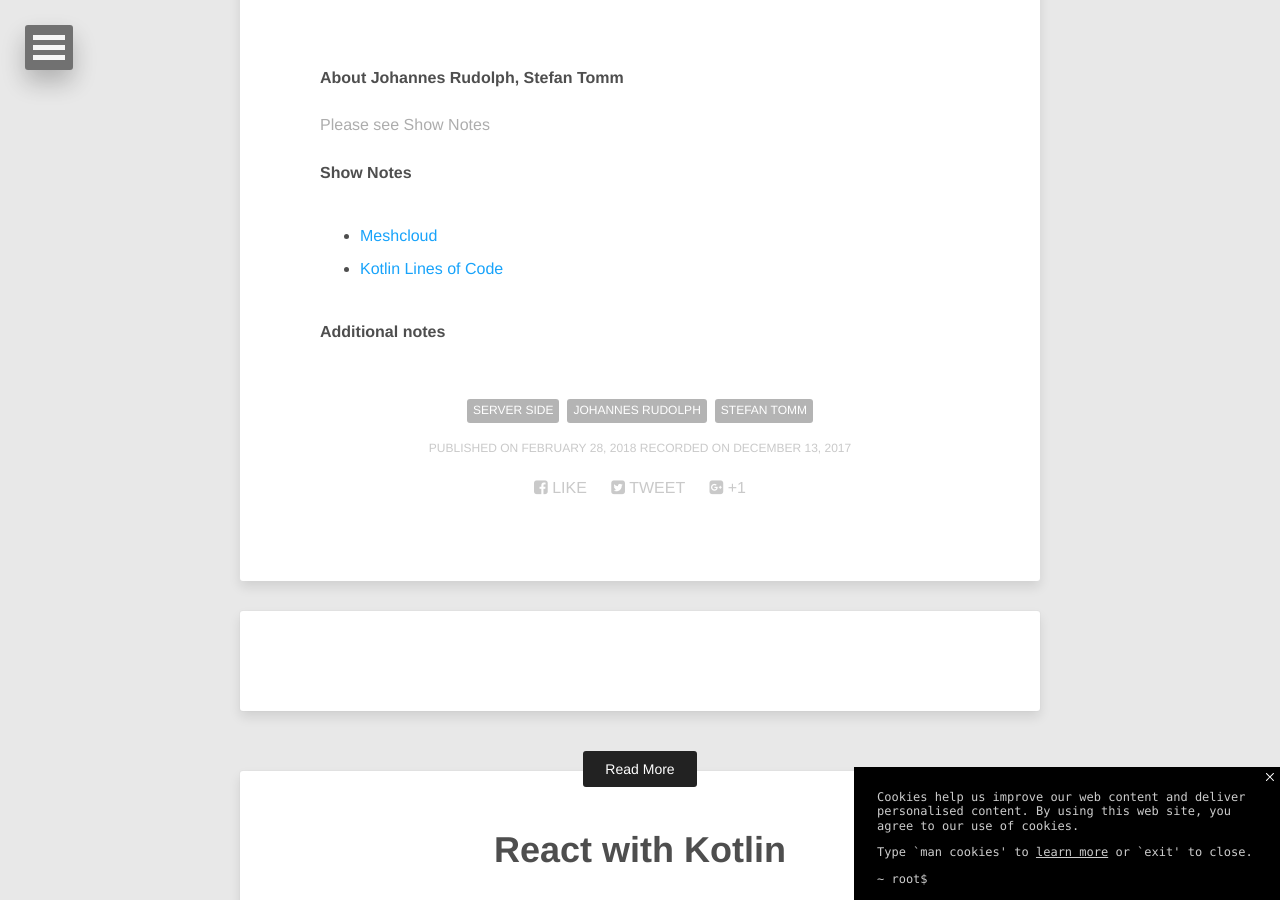
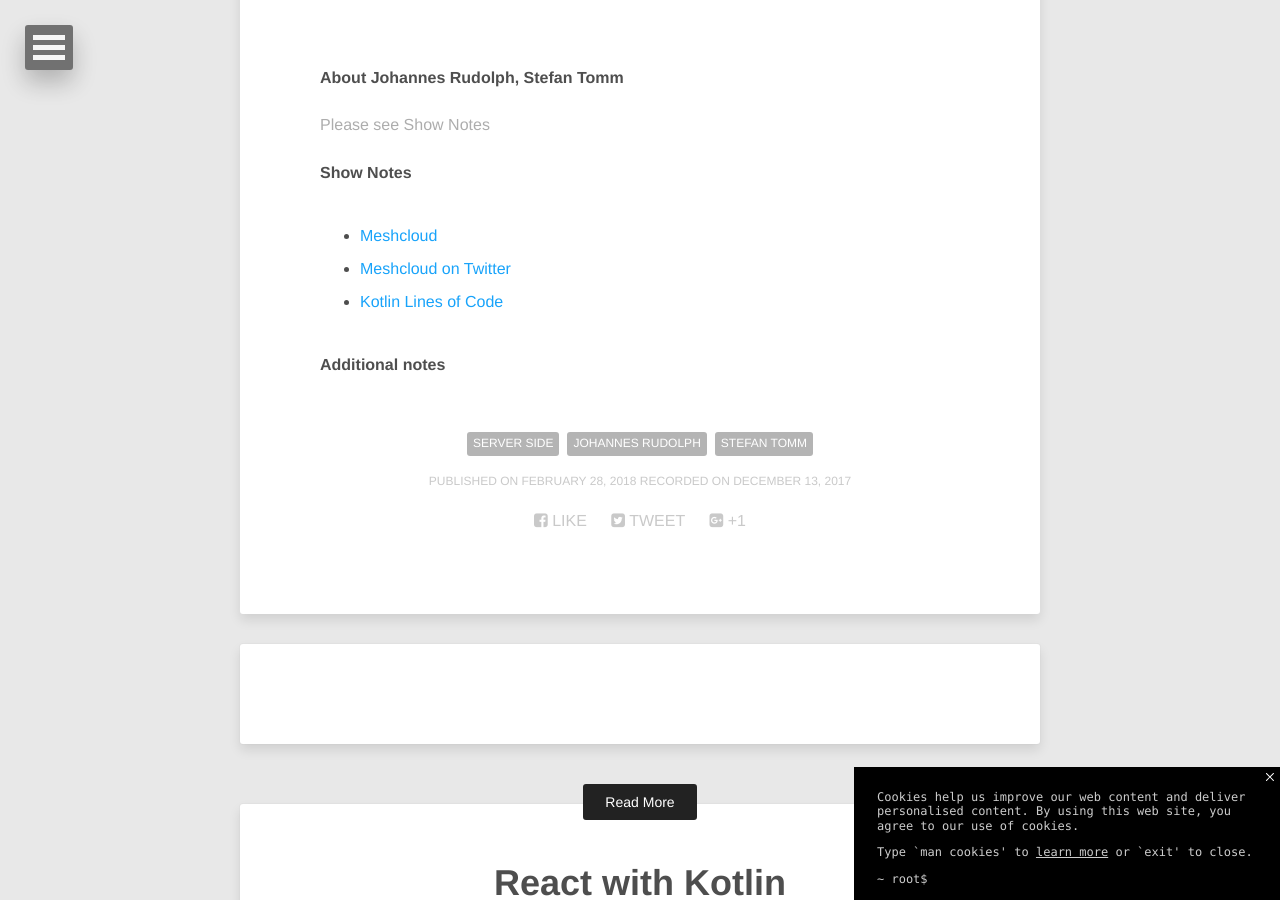
Before and after one commit to talkingkotlin/website, a Jekyll site: the page built from _posts/2018-02-28-kotlin-on-the-backend-at-meshcloud.md, in a window 1280 px wide and 900 px high, scrolled down 979 px. Built offline with Jekyll 4.4.1, drawn with Linux system fonts in a browser that asks for light colours; nearby versions of some CDN libraries; comment, search, counter and statistics services are not loaded.

Commit message:
Updated information for Epsidode 28

```diff
--- a/_posts/2018-02-28-kotlin-on-the-backend-at-meshcloud.md
+++ b/_posts/2018-02-28-kotlin-on-the-backend-at-meshcloud.md
@@ -15,6 +15,8 @@
 notes:
     - text: Meshcloud
       link: https://meshcloud.io
+    - text: Meshcloud on Twitter
+      link: https://twitter.com/meshstack
     - text: Kotlin Lines of Code
       link: https://www.meshcloud.io/en/2017/10/04/counting-lines-of-code-in-concourse-ci/
 
```
Also changed, not shown: images/episodes/meshcloud.png.
